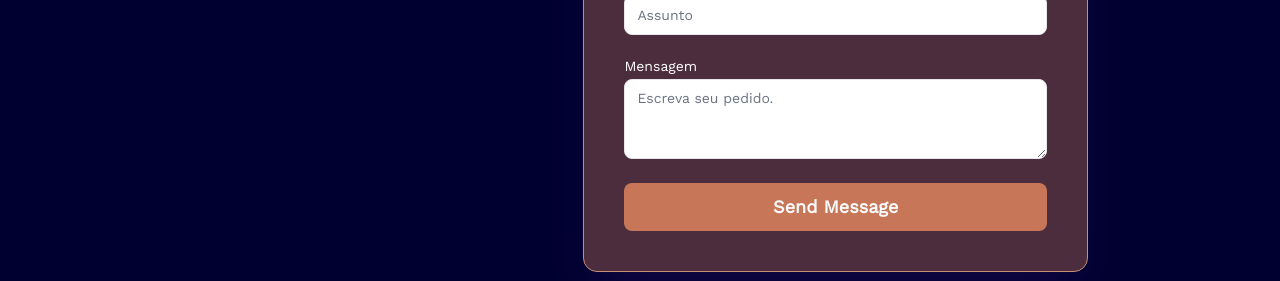
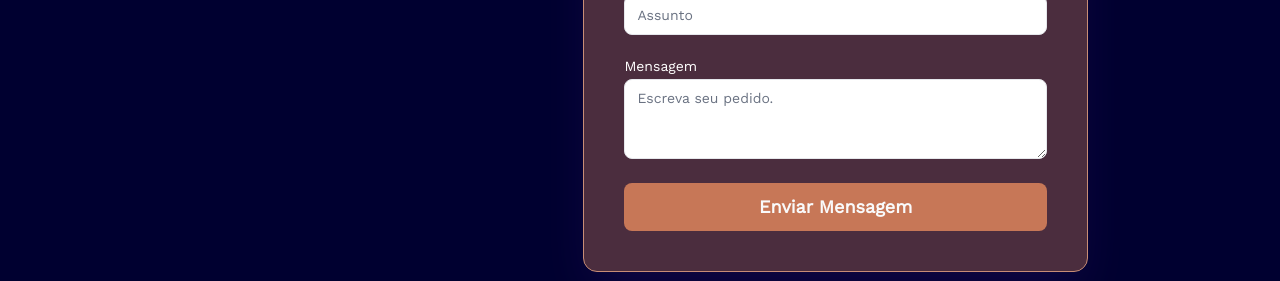
Before and after one commit to MathzRod/Axios, a Next.js app: page / in a window 1280 px wide. Shown: the part 6547-6828 px from the top of the page. Built offline with nearby package versions, Linux system fonts and the light colour scheme; grey boxes are pictures that could not be loaded.

Commit message:
V1.2 Client Otimization

```diff
--- a/src/components/contact-2.tsx
+++ b/src/components/contact-2.tsx
@@ -81,7 +81,7 @@ export const Contact2 = () => {
             </div>
 
             <Button type="submit" className="w-full text-lg font-semibold py-6 bg-[#c77757]" disabled={loading}>
-              {loading ? "Enviando..." : "Send Message"}
+              {loading ? "Enviando..." : "Enviar Mensagem"}
             </Button>
 
             {status === "ok" && (
```
